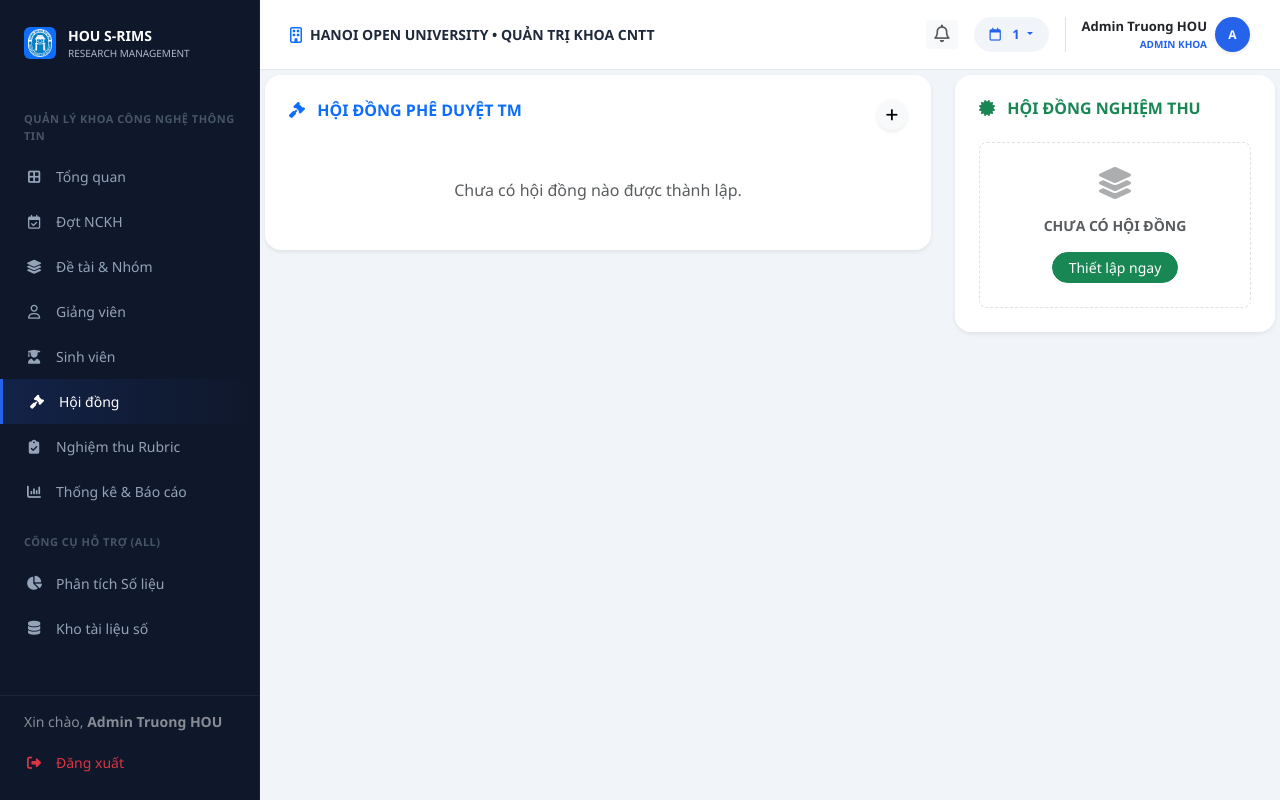
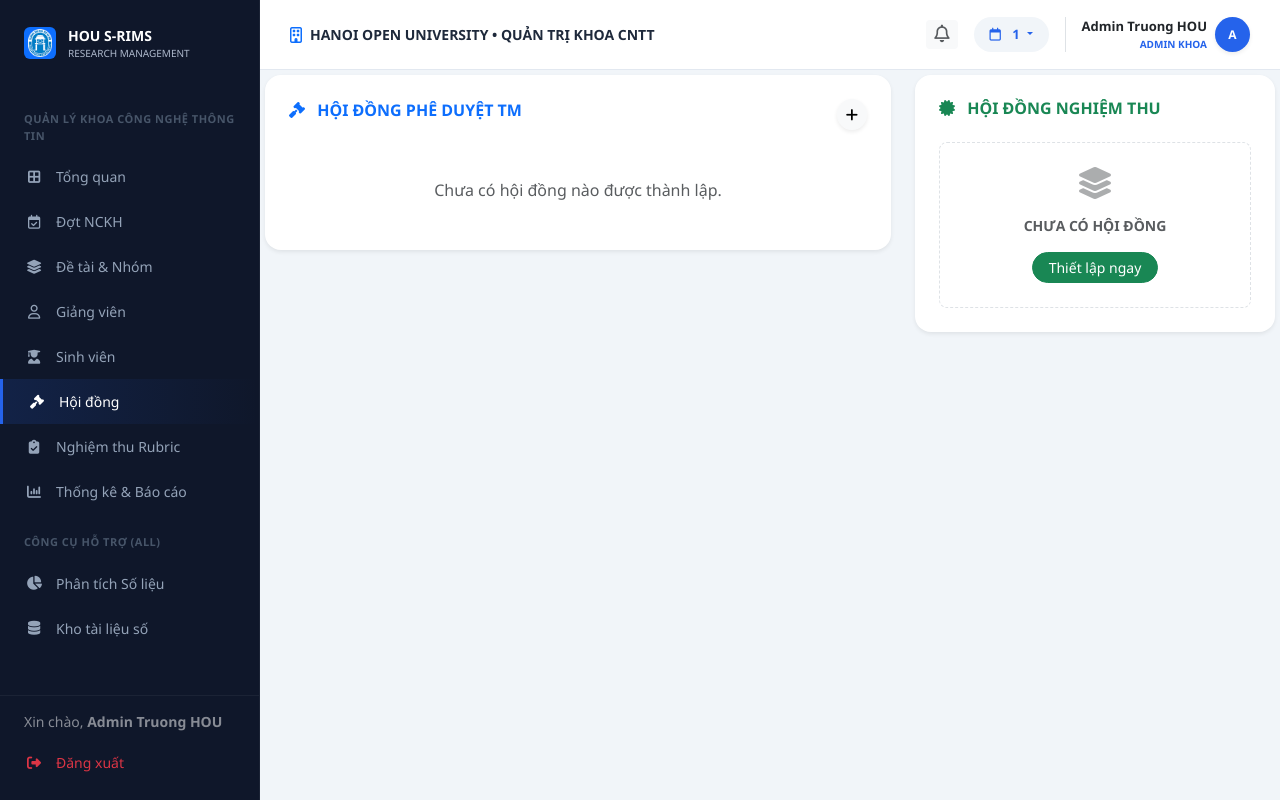
Before and after one commit to ourstorycomic/HOU-S-RIMS, a Flask app: page /faculty/council in a window 1280 px wide. Run offline with Flask 3, Linux system fonts and the light colour scheme; a user stored in the database is signed in; data comes from the database, SQL or seed files in the repository; some libraries are stand-ins or nearby versions.

Commit message:
Widen right panel so full title HỘI ĐỒNG NGHIỆM THU is visible

```diff
--- a/templates/faculty/council.html
+++ b/templates/faculty/council.html
@@ -67,7 +67,7 @@
                             {% endif %}
             </div>
         </div>
-        <div style="width: 320px; flex-shrink: 0; position: sticky; top: 20px; align-self: flex-start;">
+        <div style="width: 360px; flex-shrink: 0; position: sticky; top: 20px; align-self: flex-start;">
             <div class="card border-0 shadow-sm rounded-4 p-4">
                 <h6 class="fw-bold text-success mb-4"><i class="fa-solid fa-certificate me-2"></i> HỘI ĐỒNG NGHIỆM THU</h6>
                 <div class="d-flex flex-column align-items-center justify-content-center text-muted border border-dashed rounded-3 p-4">
```
